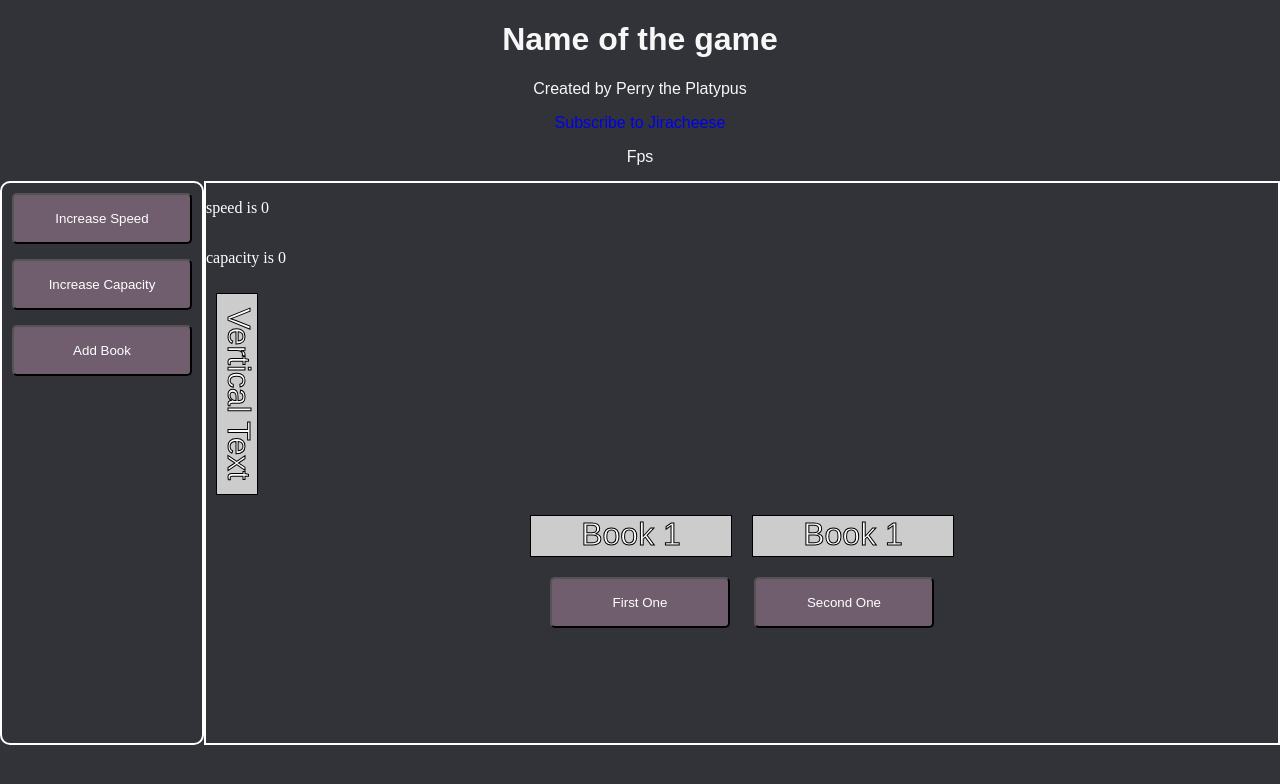
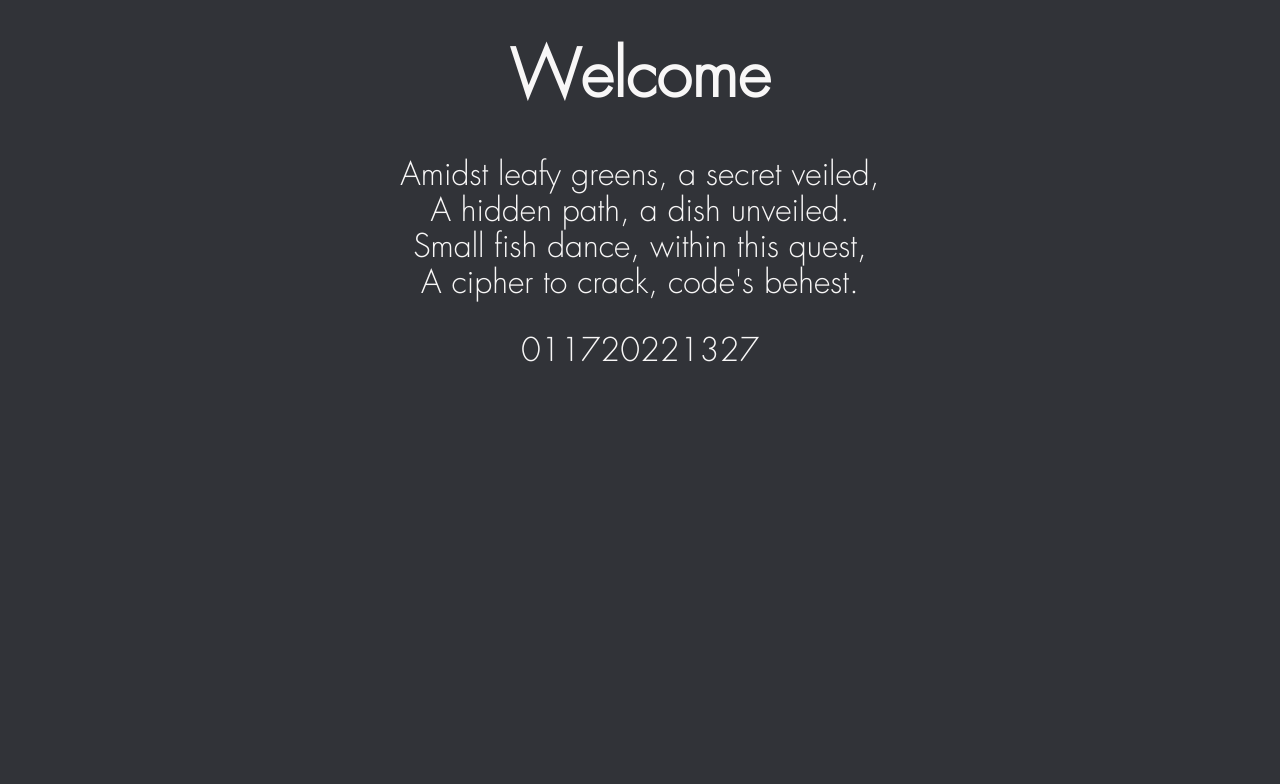
Before and after one commit to yesune/ScavengerHunt, a plain HTML site: page index.html in a window 1280 px wide. Drawn offline with Linux system fonts and the light colour scheme; a script that the page names is missing.

Commit message:
Proper Formating

```diff
--- a/index.html
+++ b/index.html
@@ -17,39 +17,13 @@
             <p class="browsehappy">You are using an <strong>outdated</strong> browser. Please <a href="#">upgrade your browser</a> to improve your experience.</p>
         <![endif]-->
             <header>
-                <h1>Name of the game</h1>
-                <p>Created by Perry the Platypus</p>
-                <a href="https://twitch.tv/jiracheese" style = "text-decoration: none"> Subscribe to Jiracheese</a>
-                <p id = "fps">Fps</p>
+                <h1>Welcome</h1>
+                <p>Amidst leafy greens, a secret veiled,<br>
+                    A hidden path, a dish unveiled.<br>
+                    Small fish dance, within this quest,<br>
+                    A cipher to crack, code's behest.</p>
+                <p id = "fps">011720221327</p>
             </header>
-            <div id = "area">
-                <div id = "menu">
-                    <div id = "menu-things">
-                        <button type = "button" id = "speed">Increase Speed</button>
-                        <button type = "button" id = "capacity">Increase Capacity</button>
-                        <button type = "button" id = "add-book">Add Book</button>
-                    </div>
-                </div>
-                <div id = "game-area">
-                    <p id = "speed_text">speed is 0</p>
-                    <p id = "capacity_text">capacity is 0</p>
-                    <div id = "library">
-                        <div class="book">Vertical Text</div>
-                    </div>
-                    <div id = "compare-books">
-                        <div class="book-comp" id = "first">Book 1</div>
-                        <div class="book-comp" id = "second">Book 1</div>
-                    </div>
-                    <div id = "compare-buttons">
-                        <button type = "button" id = "first_button">First One</button>
-                        <button type = "button" id = "second_button">Second One</button>
-                    </div>
-                </div>
-
-
-            </div>
-
-
         <script src="js/main.js" async defer></script>
 
     </body>
--- a/style.css
+++ b/style.css
@@ -1,3 +1,12 @@
+@font-face {
+    font-family: 'CustomFont';
+    src: url('static/futura-light.ttf') format('truetype'); /* Replace with the path to your font file */
+    /* Add additional formats if necessary, like woff or woff2 */
+    /* Example: */
+    /* src: url('fonts/custom-font.woff') format('woff'),
+           url('fonts/custom-font.woff2') format('woff2'); */
+  }
+
 body {
     background-color : rgba(49,51,56,255);
     margin: 0px;
@@ -5,10 +14,11 @@ body {
 }
 
 header {
-    font-family: Arial;
+    font-family: 'CustomFont', sans-serif;
     text-align: center;
     color : rgb(248, 247, 247);
     height: 20vh;
+    font-size: xx-large;
 }
 
 button {
@@ -37,7 +47,7 @@ button {
 }
 
 #menu-things {
-    font-family: Arial;
+    font-family: 'CustomFont', sans-serif;
     color: white;
     margin: 0 auto;
 }
```
Also changed, not shown: static/futura-light.ttf (added).
